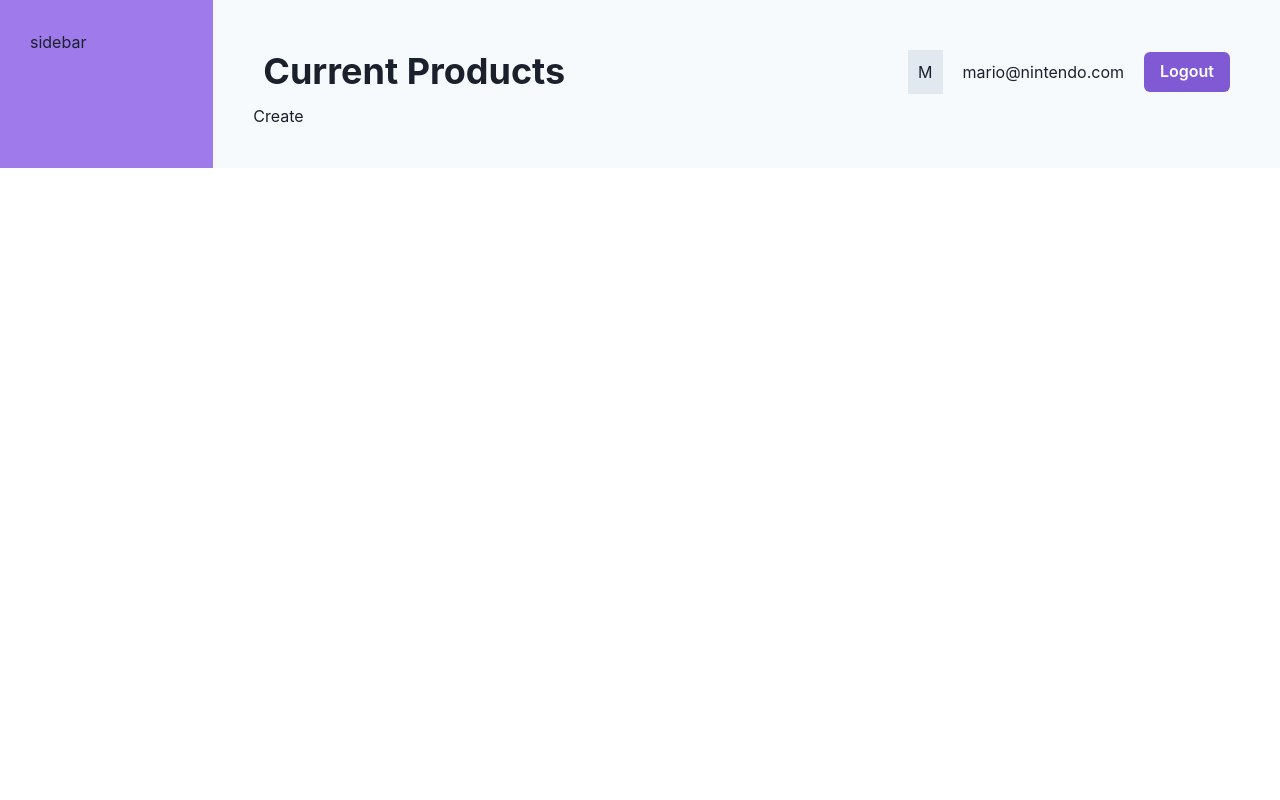
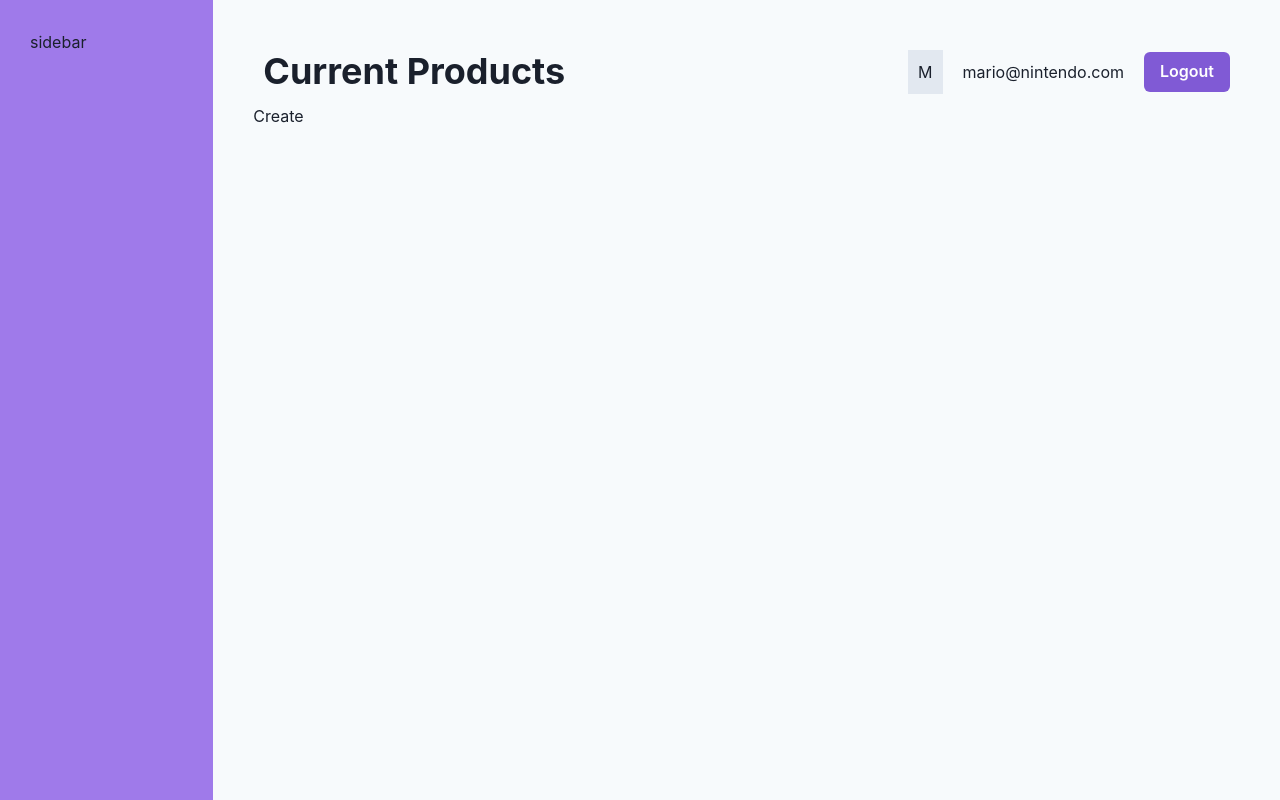
Before and after one commit to jchien123/FridgeMate, a React (Vite) app: page /create in a window 1280 px wide. Built offline with nearby package versions, Linux system fonts and the light colour scheme.

Commit message:
finished step 5

```diff
--- a/src/layouts/RootLayout.jsx
+++ b/src/layouts/RootLayout.jsx
@@ -1,16 +1,17 @@
 import { Outlet } from "react-router-dom"
 import Navbar from "../components/navbar"
 import { Grid, GridItem } from "@chakra-ui/react"
+import { base } from "framer-motion/client"
 
 export default function RootLayout() {
   return (
     <Grid templateColumns = "repeat(6, 1fr)" bg = "gray.50">
       <GridItem
       as = "aside"
-      colSpan = "1"
+      colSpan = {{base: 6, lg: 2, xl: 1}}
       bg = "purple.400"
-      minHeight = "100hv"
-      p = "30px"
+      minHeight = {{lg: '100vh'}}
+      p = {{base: "20px", lg: "30px"}}
       >
 
       <span>sidebar</span>
@@ -19,7 +20,7 @@ export default function RootLayout() {
 
       <GridItem
        as = "main"
-       colSpan = "5"
+       colSpan = {{base: 6, lg: 4, xl: 5}}
        p = "40px"
        >
 
--- a/src/pages/Dashboard.jsx
+++ b/src/pages/Dashboard.jsx
@@ -20,7 +20,9 @@ export default function Dashboard() {
   return (
 
     <SimpleGrid columns = {3} spacing = {10} minChildWidth= "250px">
-      <Box bg = "white" h = "200px" border = "1px solid"> </Box>
+      <Box bg = "white" h = "200px" border = "1px solid">
+        <Text color = {{base: "pink", md: 'blue', lg: 'green'}}> Hello, World! </Text>
+      </Box>
       <Box bg = "white" h = "200px" border = "1px solid"> </Box>
       <Box bg = "white" h = "200px" border = "1px solid"> </Box>
       <Box bg = "white" h = "200px" border = "1px solid"> </Box>
```
